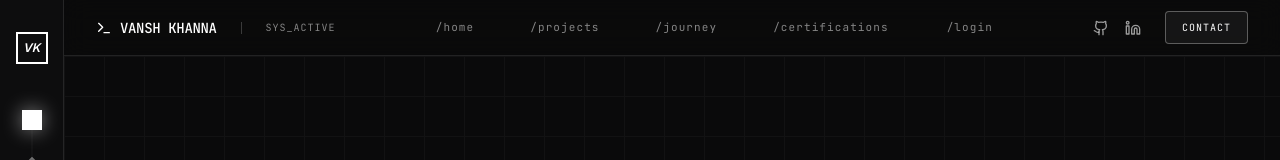
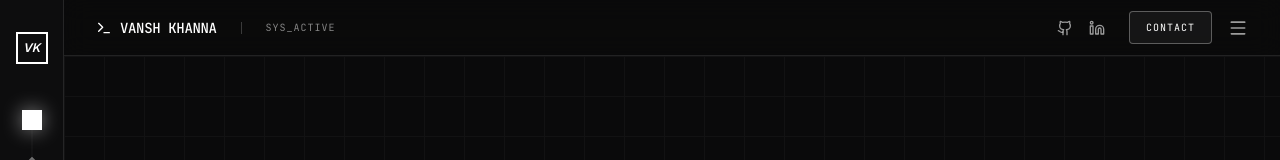
Before and after one commit to devbyvansh/Vanshkhanna.portfolio, a React (Vite) app: page / in a window 1280 px wide. Shown: the top 160 px of the page. Built offline with nearby package versions, Linux system fonts and the light colour scheme; no server answers; the database is empty.

Commit message:
Fixing the header

```diff
--- a/src/components/layout/Header.tsx
+++ b/src/components/layout/Header.tsx
@@ -35,7 +35,7 @@ export default function Header({ onContactClick, onCertificationsClick }: Header
       </div>
 
       {/* Desktop Navigation */}
-      <nav className="hidden xl:flex flex-1 justify-center items-center gap-4 lg:gap-8 text-[11px] font-mono text-white/50 lowercase tracking-widest">
+      <nav className="hidden flex-1 justify-center items-center gap-4 lg:gap-8 text-[11px] font-mono text-white/50 lowercase tracking-widest">
         <button onClick={() => scrollTo('hero')} className="group relative px-3 py-1.5 transition-colors hover:text-white overflow-hidden">
           <span className="relative z-10">/home</span>
           <span className="absolute bottom-0 left-0 w-full h-[1px] bg-white/40 scale-x-0 group-hover:scale-x-100 transition-transform duration-300 origin-right group-hover:origin-left"></span>
@@ -86,7 +86,7 @@ export default function Header({ onContactClick, onCertificationsClick }: Header
 
         {/* Mobile menu toggle */}
         <button
-          className="xl:hidden flex text-white/60 hover:text-white transition-colors items-center gap-2"
+          className="flex text-white/60 hover:text-white transition-colors items-center gap-2"
           onClick={() => setMobileMenuOpen(!mobileMenuOpen)}
         >
           {mobileMenuOpen ? <X className="w-5 h-5" /> : <Menu className="w-5 h-5" />}
@@ -101,7 +101,7 @@ export default function Header({ onContactClick, onCertificationsClick }: Header
             animate={{ opacity: 1, y: 0, height: "auto" }}
             exit={{ opacity: 0, y: -20, height: 0 }}
             transition={{ duration: 0.3, ease: "easeInOut" }}
-            className="absolute top-14 left-0 w-full bg-[#0A0A0B]/95 backdrop-blur-xl border-b border-white/10 xl:hidden flex flex-col items-center py-6 gap-6 z-50 shadow-2xl overflow-hidden"
+            className="absolute top-14 left-0 w-full bg-[#0A0A0B]/95 backdrop-blur-xl border-b border-white/10 flex flex-col items-center py-6 gap-6 z-50 shadow-2xl overflow-hidden"
           >
             <nav className="flex flex-col items-center gap-2 text-[12px] font-mono text-white/80 lowercase tracking-widest w-full">
               <button onClick={() => scrollTo('hero')} className="hover:text-white transition-colors w-full text-center py-4 border-b border-white/5">/home</button>
@@ -111,7 +111,7 @@ export default function Header({ onContactClick, onCertificationsClick }: Header
               <Link to="/admin" onClick={() => setMobileMenuOpen(false)} className="hover:text-white transition-colors w-full text-center py-4 border-b border-white/5 block">/login</Link>
             </nav>
 
-            <button onClick={() => { setMobileMenuOpen(false); onContactClick(); }} className="mt-4 px-6 py-3 border border-white/30 bg-white/5 text-white text-[10px] font-mono tracking-widest uppercase hover:bg-white/20 hover:border-white/60 transition-all rounded-sm w-3/4 max-w-xs shadow-none">
+            <button onClick={() => { setMobileMenuOpen(false); onContactClick(); }} className="sm:hidden mt-4 px-6 py-3 border border-white/30 bg-white/5 text-white text-[10px] font-mono tracking-widest uppercase hover:bg-white/20 hover:border-white/60 transition-all rounded-sm w-3/4 max-w-xs shadow-none">
               Contact
             </button>
           </motion.div>
```
